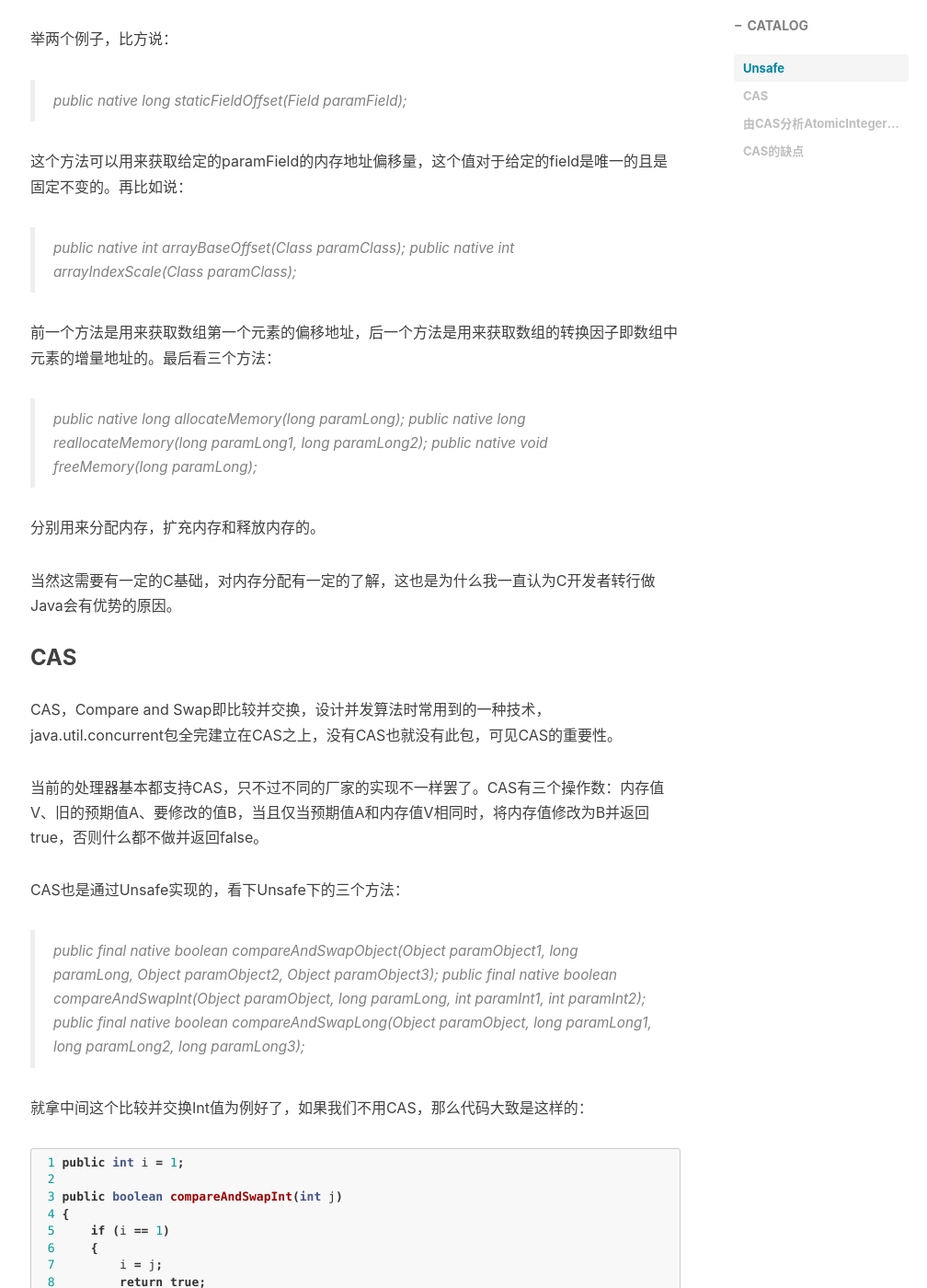
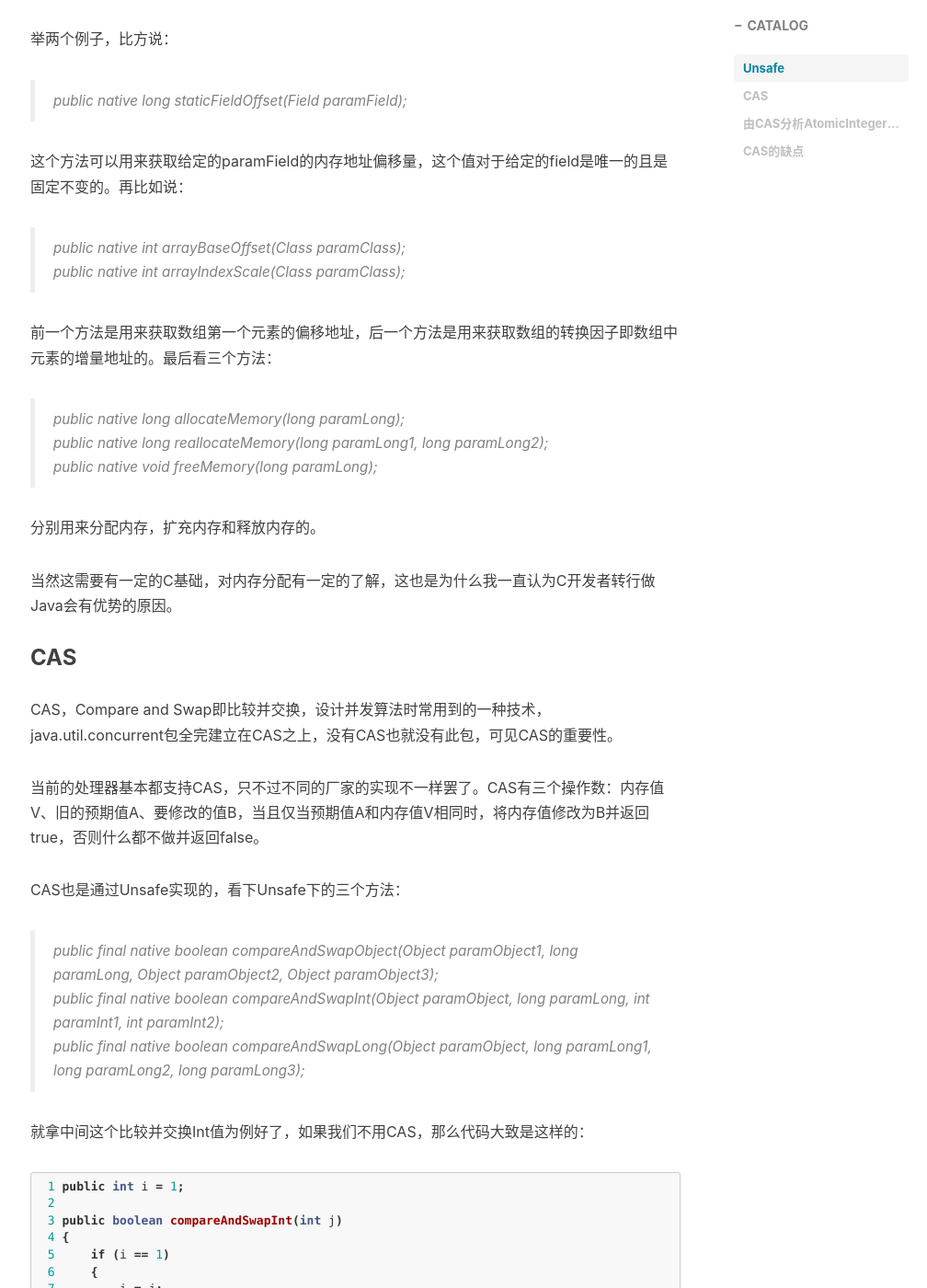
Before and after one commit to tanzhouwen/tanzhouwen.github.io, a Jekyll site: the page built from _posts/2015-11-20-Unsafe与CAS.md, in a window 1280 px wide and 1400 px high, scrolled down 841 px. Shown: the whole window at 92% size, without its empty margins (232-1240 px from the left). Built offline with Jekyll 4.4.1, drawn with Linux system fonts in a browser that asks for light colours; nearby versions of some CDN libraries; comment, search, counter and statistics services are not loaded.

````diff
--- a/_posts/2015-11-20-Unsafe与CAS.md
+++ b/_posts/2015-11-20-Unsafe与CAS.md
@@ -19,13 +19,13 @@ grammar_code: true
 >public native long staticFieldOffset(Field paramField);
 
 这个方法可以用来获取给定的paramField的内存地址偏移量，这个值对于给定的field是唯一的且是固定不变的。再比如说：
->public native int arrayBaseOffset(Class paramClass);
+>public native int arrayBaseOffset(Class paramClass);<br>
 >public native int arrayIndexScale(Class paramClass);
 
 前一个方法是用来获取数组第一个元素的偏移地址，后一个方法是用来获取数组的转换因子即数组中元素的增量地址的。最后看三个方法：
->public native long allocateMemory(long paramLong);
->public native long reallocateMemory(long paramLong1, long paramLong2);
->public native void freeMemory(long paramLong);
+>public native long allocateMemory(long paramLong);<br>
+>public native long reallocateMemory(long paramLong1, long paramLong2);<br>
+>public native void freeMemory(long paramLong);<br>
 
 分别用来分配内存，扩充内存和释放内存的。
 
@@ -37,9 +37,9 @@ CAS，Compare and Swap即比较并交换，设计并发算法时常用到的一
 当前的处理器基本都支持CAS，只不过不同的厂家的实现不一样罢了。CAS有三个操作数：内存值V、旧的预期值A、要修改的值B，当且仅当预期值A和内存值V相同时，将内存值修改为B并返回true，否则什么都不做并返回false。
 
 CAS也是通过Unsafe实现的，看下Unsafe下的三个方法：
->public final native boolean compareAndSwapObject(Object paramObject1, long paramLong, Object paramObject2, Object paramObject3);
->public final native boolean compareAndSwapInt(Object paramObject, long paramLong, int paramInt1, int paramInt2);
->public final native boolean compareAndSwapLong(Object paramObject, long paramLong1, long paramLong2, long paramLong3);
+>public final native boolean compareAndSwapObject(Object paramObject1, long paramLong, Object paramObject2, Object paramObject3);<br>
+>public final native boolean compareAndSwapInt(Object paramObject, long paramLong, int paramInt1, int paramInt2);<br>
+>public final native boolean compareAndSwapLong(Object paramObject, long paramLong1, long paramLong2, long paramLong3);<br>
 
 就拿中间这个比较并交换Int值为例好了，如果我们不用CAS，那么代码大致是这样的：
 ``` java
````
